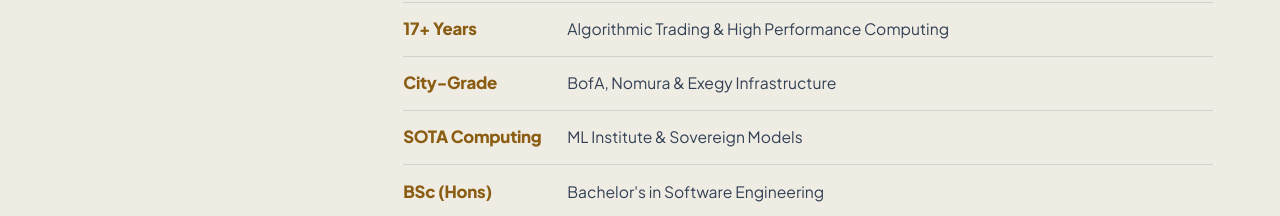
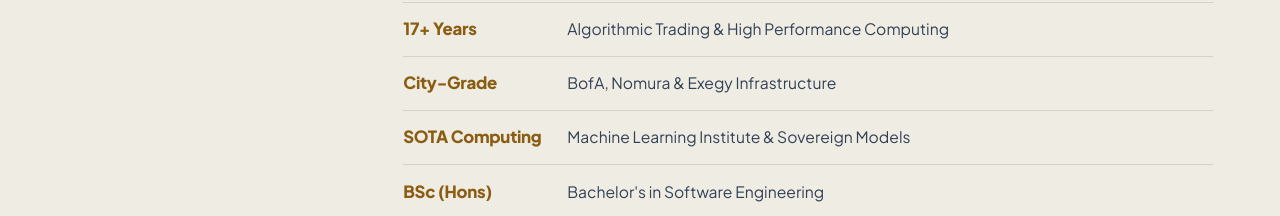
Before and after one commit to wazzuck/heathandcity, a website with bundled scripts: page index.html in a window 1280 px wide. Shown: the part 2378-2594 px from the top of the page. Built offline with nearby package versions, Linux system fonts and the light colour scheme.

Commit message:
Expand ML Institute to Machine Learning Institute

```diff
--- a/index.html
+++ b/index.html
@@ -463,7 +463,7 @@
             <li class="pillar-chip">
               <span class="pillar-chip__value">SOTA Computing</span>
               <span class="pillar-chip__label">
-                ML Institute &amp; Sovereign Models
+                Machine Learning Institute &amp; Sovereign Models
               </span>
             </li>
             <li class="pillar-chip">
```
